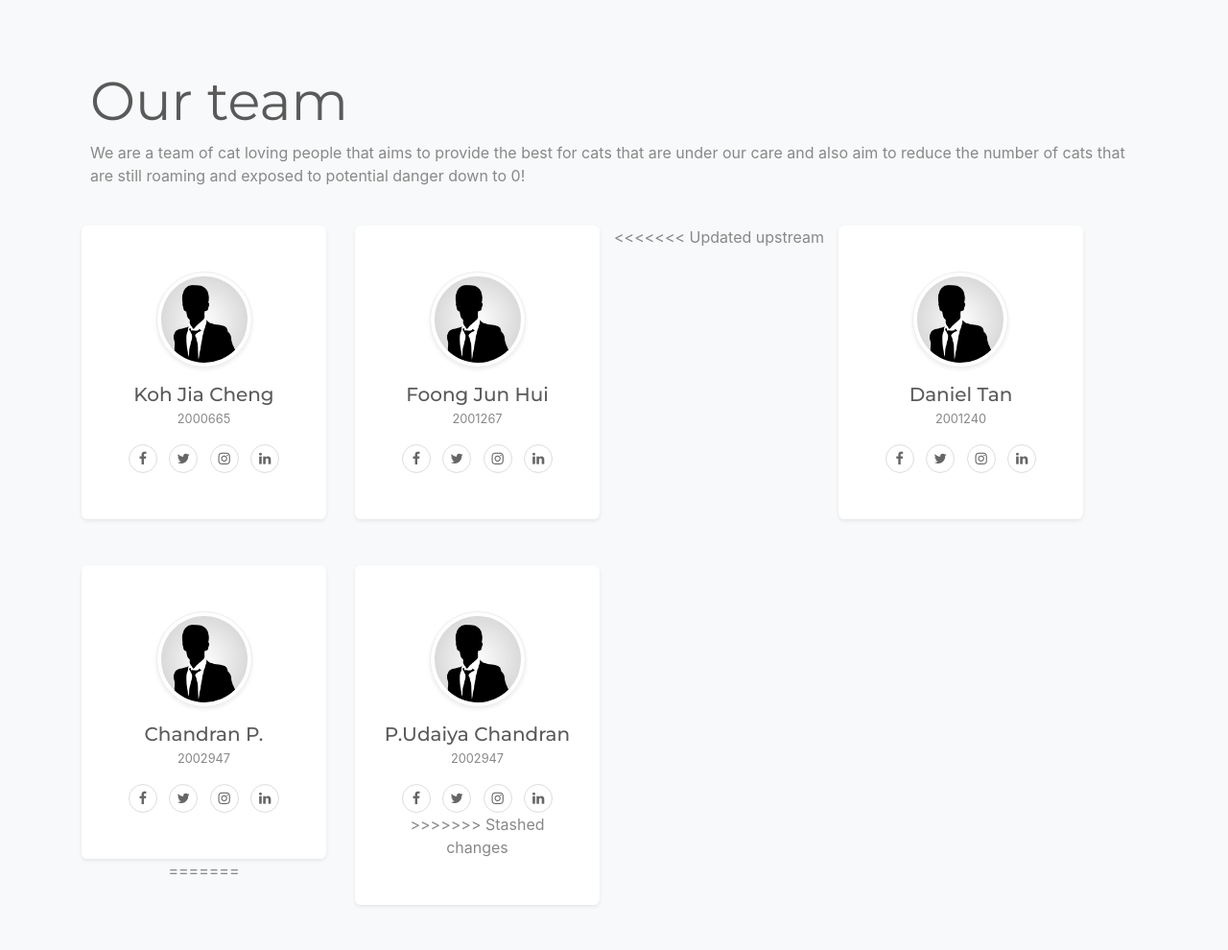
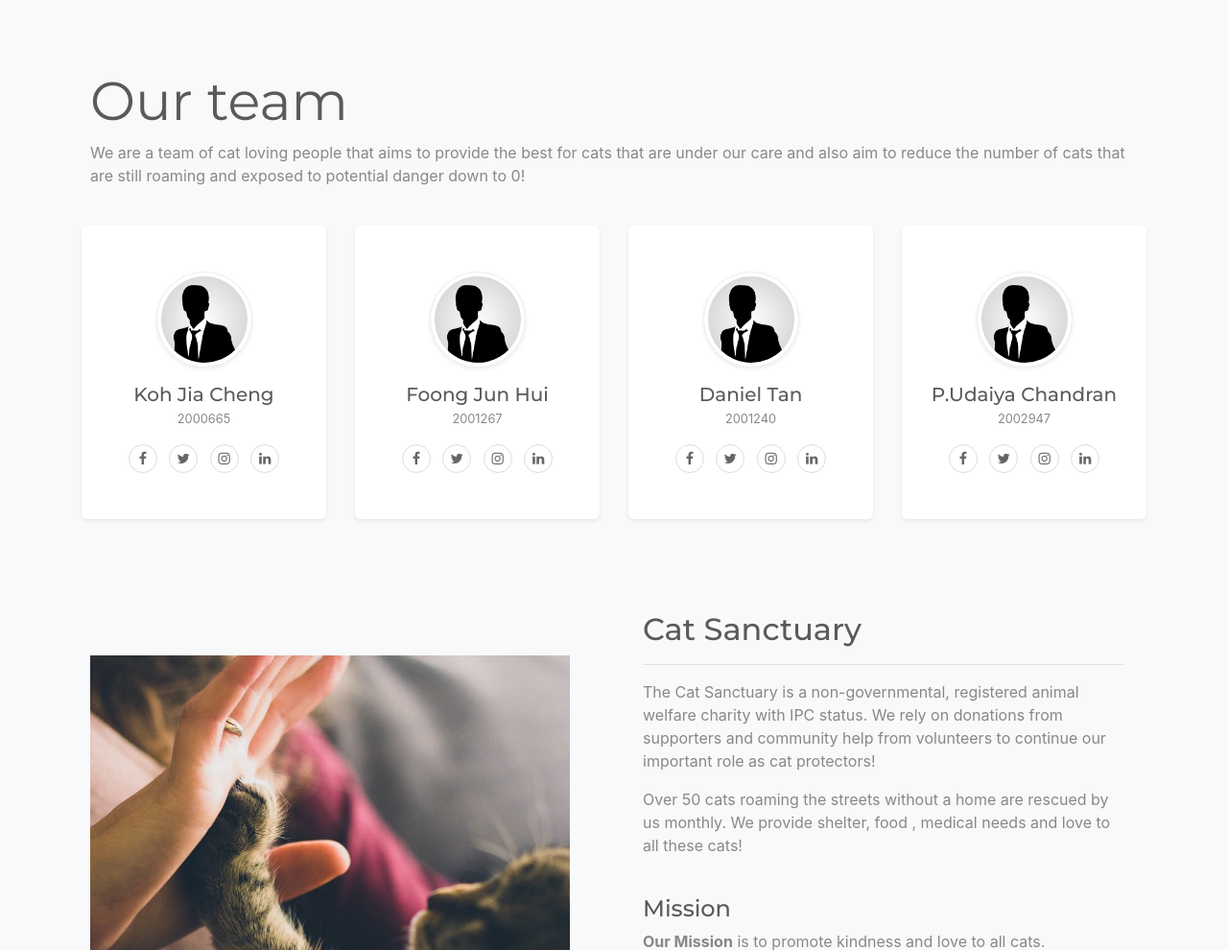
Before and after one commit to IENORI/ICT1004-Project-Grp7, a PHP site: page /aboutus.php in a window 1280 px wide. Shown: the part 63-1053 px from the top of the page at 96% size. Run offline with PHP 8.4, Linux system fonts and the light colour scheme.

Commit message:
Update aboutus.php

```diff
--- a/aboutus.php
+++ b/aboutus.php
@@ -71,7 +71,7 @@ include "inc.sessionauthless.php";
                                     </ul>
                                 </div>
                             </div>
-<<<<<<< Updated upstream
+
                             <!--Member-->
                             <div class="col-xl-3 col-sm-6 mb-5">
                                 <div class="bg-white rounded shadow-sm py-5 px-4">
@@ -87,22 +87,8 @@ include "inc.sessionauthless.php";
                                     </ul>
                                 </div>
                             </div>
-                            <!--Member-->
-                            <div class="col-xl-3 col-sm-6 mb-5">
-                                <div class="bg-white rounded shadow-sm py-5 px-4">
-                                    <img src="media/image/free-vector-business-man-avatar-silhouette.jpg"
-                                         alt="" width="100" class="img-fluid rounded-circle mb-3 img-thumbnail shadow-sm">
-                                    <h5 class="mb-0">Chandran P.</h5>
-                                    <span class="small text-uppercase text-muted">2002947</span>
-                                    <ul class="social mb-0 list-inline mt-3">
-                                        <li class="list-inline-item"><a href="#" aria-label="facebook" class="social-link"><i class="fa fa-facebook-f" aria-hidden="true"></i></a></li>
-                                        <li class="list-inline-item"><a href="#" aria-label="twitter" class="social-link"><i class="fa fa-twitter" aria-hidden="true"></i></a></li>
-                                        <li class="list-inline-item"><a href="#" aria-label="instagram" class="social-link"><i class="fa fa-instagram" aria-hidden="true"></i></a></li>
-                                        <li class="list-inline-item"><a href="#" aria-label="linkedin" class="social-link"><i class="fa fa-linkedin" aria-hidden="true"></i></a></li>
-                                    </ul>
-                                </div>
-=======
-                        </div>
+
+
                         <!--Member-->
                         <div class="col-xl-3 col-sm-6 mb-5">
                             <div class="bg-white rounded shadow-sm py-5 px-4">
@@ -116,7 +102,7 @@ include "inc.sessionauthless.php";
                                     <li class="list-inline-item"><a href="#" class="social-link"><i class="fa fa-instagram" aria-hidden="true"></i></a></li>
                                     <li class="list-inline-item"><a href="#" class="social-link"><i class="fa fa-linkedin" aria-hidden="true"></i></a></li>
                                 </ul>
->>>>>>> Stashed changes
+
                             </div>
                         </div>
                     </div>
```
